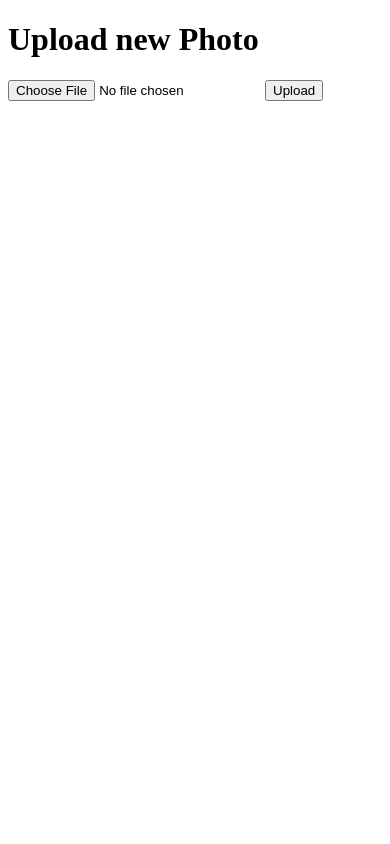
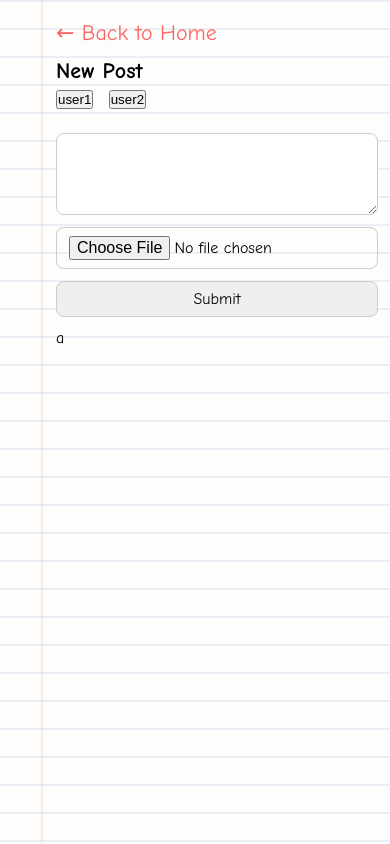
Before and after one commit to kylestrougo/blog, a Flask app: page /post in a window 390 px wide. Run offline with Flask 3, Linux system fonts and the light colour scheme; some libraries are stand-ins or nearby versions.

Commit message:
Your commit message here

```diff
--- a/app/forms.py
+++ b/app/forms.py
@@ -1,8 +1,17 @@
 from flask_wtf import FlaskForm
-from wtforms import StringField, PasswordField, BooleanField, SubmitField
+from wtforms import StringField, PasswordField, BooleanField, SubmitField, TextAreaField, SubmitField, HiddenField
+from flask_wtf.file import FileField, FileAllowed
 from wtforms.validators import DataRequired
 
 class LoginForm(FlaskForm):
     username = StringField('Username', validators=[DataRequired()])
     password = PasswordField('Password', validators=[DataRequired()])
     submit = SubmitField('Sign In')
+
+ALLOWED_EXTENSIONS = {'png', 'jpg', 'jpeg', 'gif'}
+
+class PostForm(FlaskForm):
+    username = HiddenField(validators=[DataRequired()])  # Will store 'user1' or 'user2'
+    text = TextAreaField('Your Post', validators=[DataRequired()], render_kw={"rows": 4})
+    file = FileField('File', validators=[FileAllowed(ALLOWED_EXTENSIONS, 'Images only!')])
+    submit = SubmitField('Submit')
--- a/app/routes.py
+++ b/app/routes.py
@@ -1,6 +1,6 @@
 from flask import render_template, redirect, url_for, request, flash
 from app import app
-from app.forms import LoginForm
+from app.forms import LoginForm, PostForm
 from datetime import datetime
 import os
 from werkzeug.utils import secure_filename
@@ -62,18 +62,34 @@ def login():
             return redirect(url_for("login"))
     return render_template("login.html")
 
-
 @app.route('/post', methods=['GET', 'POST'])
 def post():
+    form = PostForm()
     filename = None
+    post_data = None
+
     if request.method == 'POST':
-        if 'file' not in request.files:
-            return 'No file part'
-        file = request.files['file']
-        if file.filename == '':
-            return 'No selected file'
-        if file and allowed_file(file.filename):
-            filename = secure_filename(file.filename)
-            file.save(os.path.join(app.config['UPLOAD_FOLDER'], filename))
-            return render_template('post.html', filename=filename)
-    return render_template('post.html', filename=filename)
+        selected_user = request.form.get('selected_user')  # user1 or user2
+        form.username.data = selected_user  # set hidden field
+
+        if form.validate_on_submit():
+            username = form.username.data
+            text = form.text.data
+            file = form.file.data
+            from datetime import datetime
+            current_time = datetime.now().strftime("%Y-%m-%d %H:%M:%S")
+
+            if file:
+                filename = secure_filename(file.filename)
+                file.save(os.path.join(app.config['UPLOAD_FOLDER'], filename))
+
+            post_data = {
+                "username": username,
+                "text": text,
+                "filename": filename,
+                "date": current_time
+            }
+
+            return render_template('post.html', form=form, **post_data)
+
+    return render_template('post.html', form=form)
--- a/app/templates/post.html
+++ b/app/templates/post.html
@@ -1,12 +1,131 @@
 <!doctype html>
+<html lang="en">
+<head>
+<meta charset="utf-8" />
+<meta name="viewport" content="width=device-width, initial-scale=1.0, maximum-scale=1.0, user-scalable=no" />
 <title>Upload a Photo</title>
-<h1>Upload new Photo</h1>
-<form method=post enctype=multipart/form-data>
-  <input type=file name=file>
-  <input type=submit value=Upload>
+<link href="https://fonts.googleapis.com/css2?family=Comic+Neue:wght@400;700&display=swap" rel="stylesheet">
+<style>
+:root{
+  --line-height: clamp(28px, 3vw, 44px);
+  --margin-line: clamp(40px, 5vw, 80px);
+}
+
+*{box-sizing:border-box;margin:0;padding:0}
+body{background:#e8eaf0;font-family:'Comic Neue',cursive;margin:0;}
+
+.notebook{
+  width:100%;
+  min-height:100vh;
+  background:
+    linear-gradient(90deg, transparent var(--margin-line),
+      rgba(255,98,98,0.15) calc(var(--margin-line) + 2px),
+      transparent calc(var(--margin-line) + 4px)),
+    repeating-linear-gradient(180deg, rgba(0,85,160,0.08),
+      rgba(0,85,160,0.08) 2px,
+      transparent 2px, transparent var(--line-height)),
+    #fdfdfc;
+  padding: clamp(20px,3vw,32px) clamp(16px,2vw,28px);
+  max-width: 600px;
+  margin:auto;
+}
+
+h1 {
+  font-size: 20px;
+  margin-bottom: 6px;
+  padding-left: calc(var(--margin-line) + 6px);
+}
+
+.back-button {
+  display: inline-block;
+  margin-bottom: 12px;
+  font-family: 'Comic Neue', cursive;
+  font-size: 20px; /* same as h1 */
+  text-decoration: none;
+  color: #ff6262;
+  padding-left: calc(var(--margin-line) + 6px);
+  transition: color 0.3s;
+}
+
+.back-button:hover {
+  color: #e05555;
+}
+
+form {
+  display:flex;
+  flex-direction:column;
+  gap:12px;
+  padding-left: calc(var(--margin-line) + 6px);
+}
+
+textarea, input[type="file"], input[type="submit"] {
+  font-family: 'Comic Neue', cursive;
+  font-size: 14px;
+  padding: 6px 10px;
+  border-radius: 8px;
+  border:1px solid #ccc;
+}
+
+.uploaded-image {
+  margin-top: 16px;
+  padding-left: calc(var(--margin-line) + 6px);
+}
+
+.uploaded-image img {
+  max-width: 100%;
+  border-radius: 12px;
+  box-shadow: 0 2px 6px rgba(0,0,0,0.15);
+}
+
+.handwritten-text {
+  font-size: 16px;
+  line-height: var(--line-height);
+  margin-top: 12px;
+  padding-left: calc(var(--margin-line) + 6px);
+  white-space: pre-wrap;
+}
+
+@media(max-width:768px){
+  .notebook { padding:20px 12px; }
+  h1 { font-size: 22px; padding-left: calc(var(--margin-line) + 4px);}
+  .back-button { font-size: 22px; padding-left: calc(var(--margin-line) + 4px);}
+  form { padding-left: calc(var(--margin-line) + 4px);}az
+  textarea, input[type="file"], input[type="submit"] { font-size:16px; padding:8px 12px;}
+}
+</style>
+</head>
+<body>
+  <div class="notebook">
+        <a href="{{ url_for('index') }}" class="back-button">← Back to Home</a>
+
+    <h1>New Post</h1>
+
+  <form method="post" enctype="multipart/form-data">
+  {{ form.hidden_tag() }}
+
+  <div style="margin-bottom: 12px;">
+    <button type="submit" name="selected_user" value="user1" style="margin-right:10px;">user1</button>
+    <button type="submit" name="selected_user" value="user2">user2</button>
+  </div>
+
+  {{ form.text() }}
+  {{ form.file() }}
+  {{ form.submit() }}a
 </form>
 
+{% if username %}
+  <div class="handwritten-text">
+    <strong>{{ username }}</strong> — {{ date }}<br>
+    {{ text }}
+  </div>
+{% endif %}
+
 {% if filename %}
-  <h2>Uploaded Image:</h2>
-  <img src="{{ url_for('static', filename='uploads/' + filename) }}" width="300">
+  <div class="uploaded-image">
+    <img src="{{ url_for('static', filename='uploads/' + filename) }}" alt="Uploaded photo">
+  </div>
 {% endif %}
+
+  </div>
+</body>
+</html>
```
Also changed, not shown: app/templates/index.html (+55 -29 lines), app/static/uploads/IMG_6511.jpeg (added), 3 other files.
